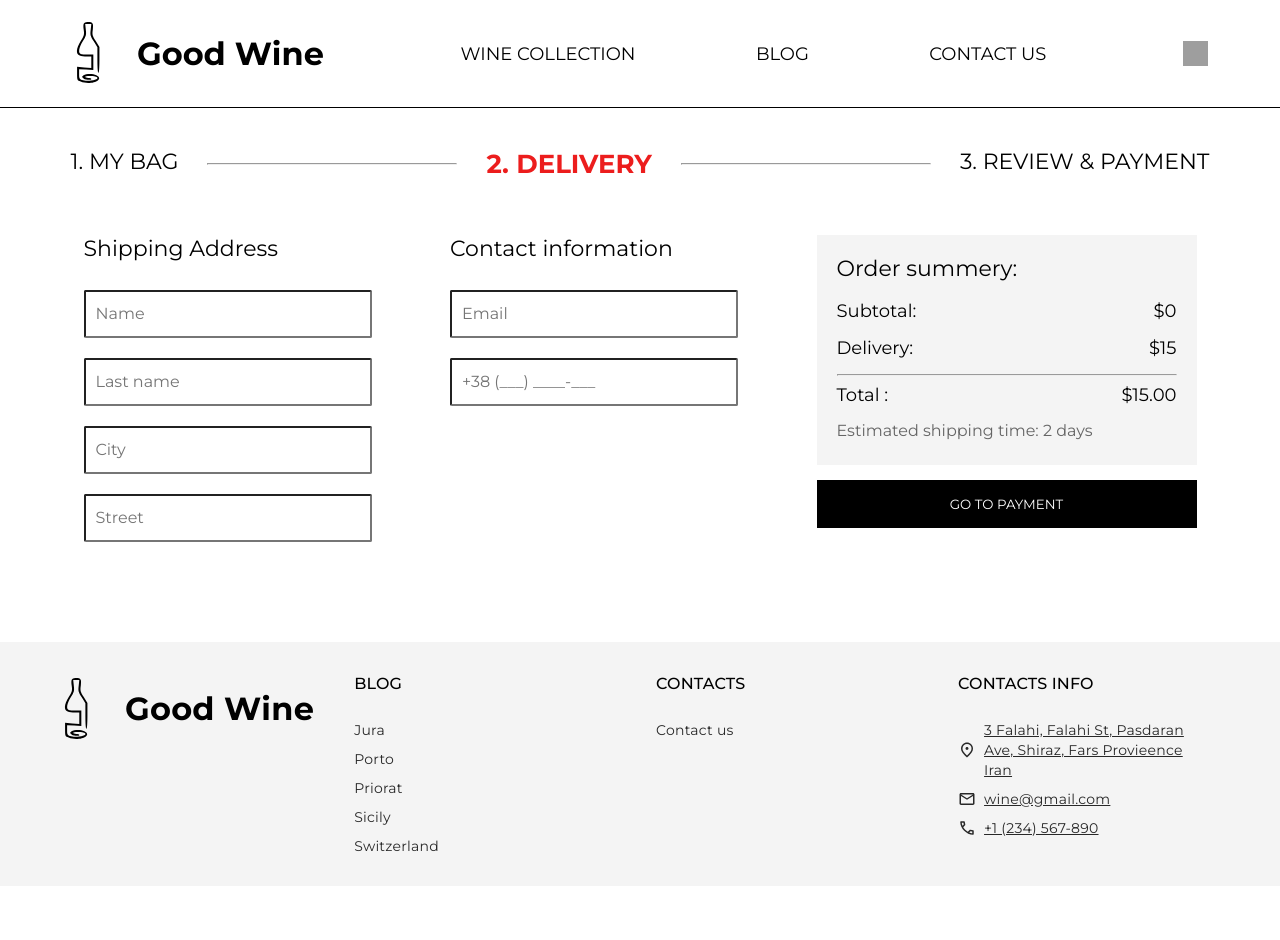
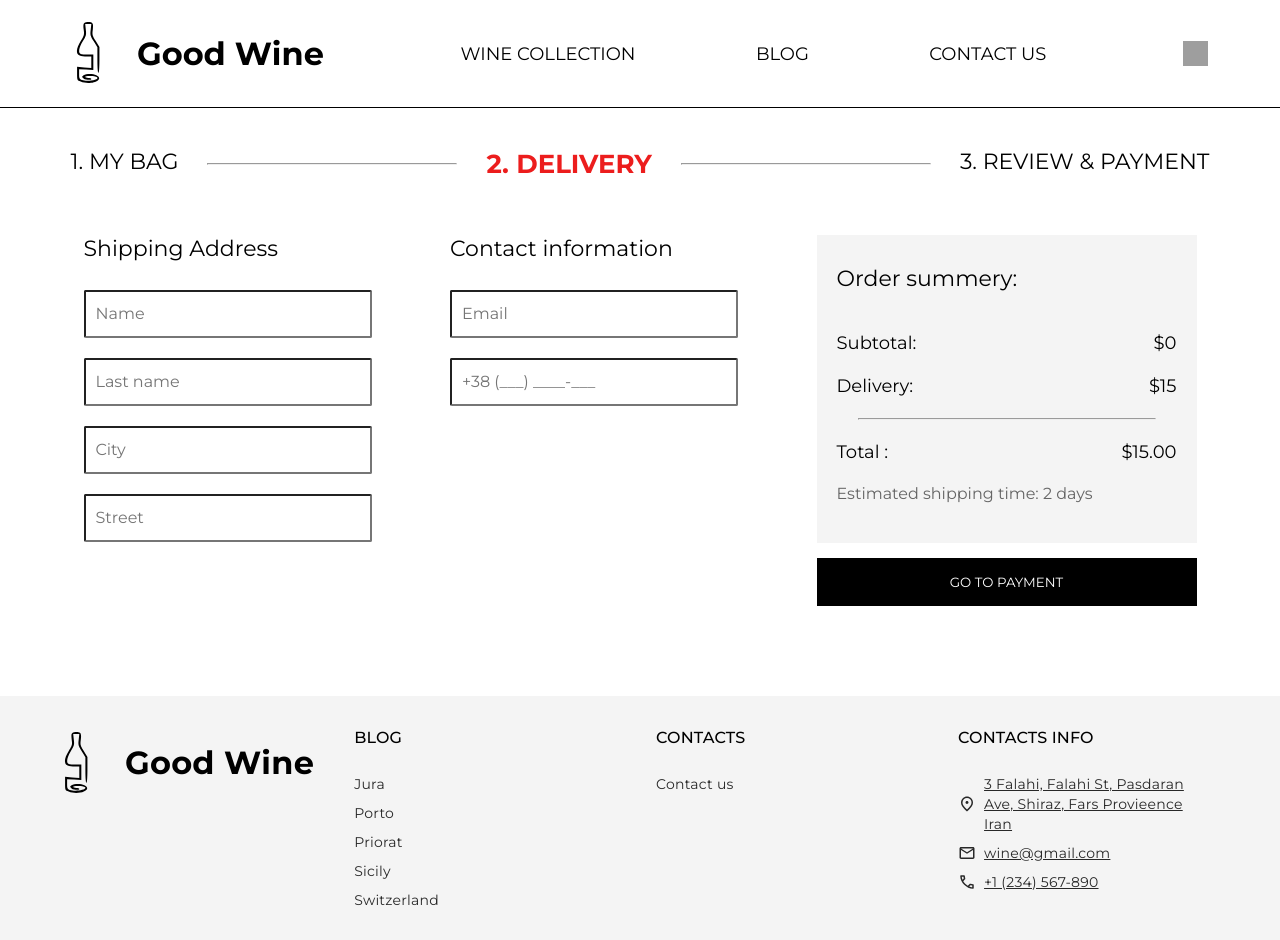
Before and after one commit to someHarry/fe-102-final-project, a React (Create React App) app in the folder client/: page /delivery in a window 1280 px wide. Before the commit the page ends 886 px from the top, so only its background shows below. Built offline with nearby package versions, Linux system fonts and the light colour scheme; grey boxes are pictures that could not be loaded; a web font is replaced by a local one.

Commit message:
changed style

```diff
--- a/client/src/Pages/DeliveryPage/DeliveryPage.scss
+++ b/client/src/Pages/DeliveryPage/DeliveryPage.scss
@@ -62,12 +62,21 @@
     flex-direction: column;
 }
 
-.delivery-form-address__title, .delivery-form-contact__title, .delivery-form-order__title{
+.delivery-form-address__title, .delivery-form-contact__title{
     font-family: Montserrat;
     font-size: 22px;
     font-style: normal;
     font-weight: 400;
     margin-bottom: 18px;
+    margin-top: 0;
+}
+
+.delivery-form-order__title{
+    font-family: Montserrat;
+    font-size: 22px;
+    font-style: normal;
+    font-weight: 400;
+    margin-bottom: 40px;
     margin-top: 0;
 }
 
@@ -77,15 +86,14 @@
         font-size: 18px;
         font-style: normal;
         font-weight: 400;
-        margin-bottom: 15px;
+        margin-bottom: 21px;
         justify-content: space-between;
         display: flex;
     }
     &__summery{
         width: 380px;
-        height: 230px;
         background-color: rgb(244, 244, 244);
-        padding: 20px 20px;
+        padding: 30px 20px 40px 20px;
     }
 
     &__info{
@@ -114,8 +122,8 @@
 }
 
 .line{
-    width: 340px;
     height: 1px;
+    margin:21px;
     background-color: #282828;
 }
 
@@ -168,7 +176,6 @@
         }
         &__summery{
             width: 278px;
-        height: 185px;
         }
         &__info{
             font-size: 14px;
@@ -196,7 +203,6 @@
     }
 
     .line{
-        width: 238px;
         height: 1px;
         background-color: #282828;
     }
@@ -248,7 +254,6 @@
 
         &__summery{
             width: 278px;
-            height: 185px;
         }
         &__info{
             font-size: 14px;
@@ -275,7 +280,6 @@
     }
 
     .line{
-        width: 238px;
         height: 1px;
         background-color: #282828;
     }
@@ -351,7 +355,6 @@
     }
 
     .line{
-        width: 100%;
         height: 1px;
         background-color: #282828;
     }
@@ -431,7 +434,6 @@
     }
 
     .line{
-        width: 100%;
         height: 1px;
         background-color: #282828;
     }
@@ -452,6 +454,9 @@
         &__info{
             font-size: 14px;
         }
+        &__label{
+            font-size: 16px;
+        }
     }
 }
 
```
